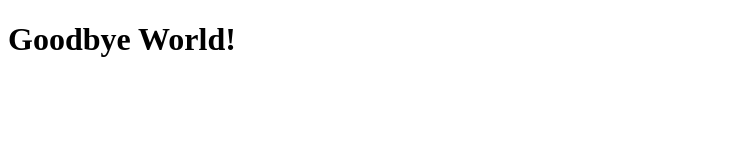
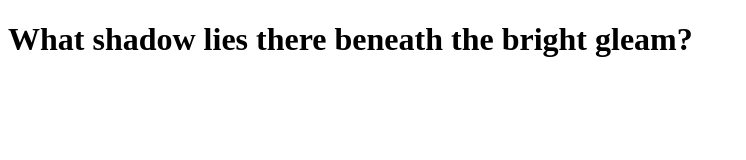
Before and after one commit to KitLawless2/Coursera-HTML-CSS-and-JS, a plain HTML site: page Site/index.html in a window 1280 px wide. Shown: the whole page, without its empty margins (0-746 px from the left). Drawn offline with Linux system fonts and the light colour scheme.

Commit message:
Second Commit

```diff
--- a/Site/index.html
+++ b/Site/index.html
@@ -4,6 +4,6 @@
     <title>Hello World!</title>
 </head>
 <body>
-<h1>Goodbye World!</h1>
+<h1>What shadow lies there beneath the bright gleam?</h1>
 </body>
 </html>
```
